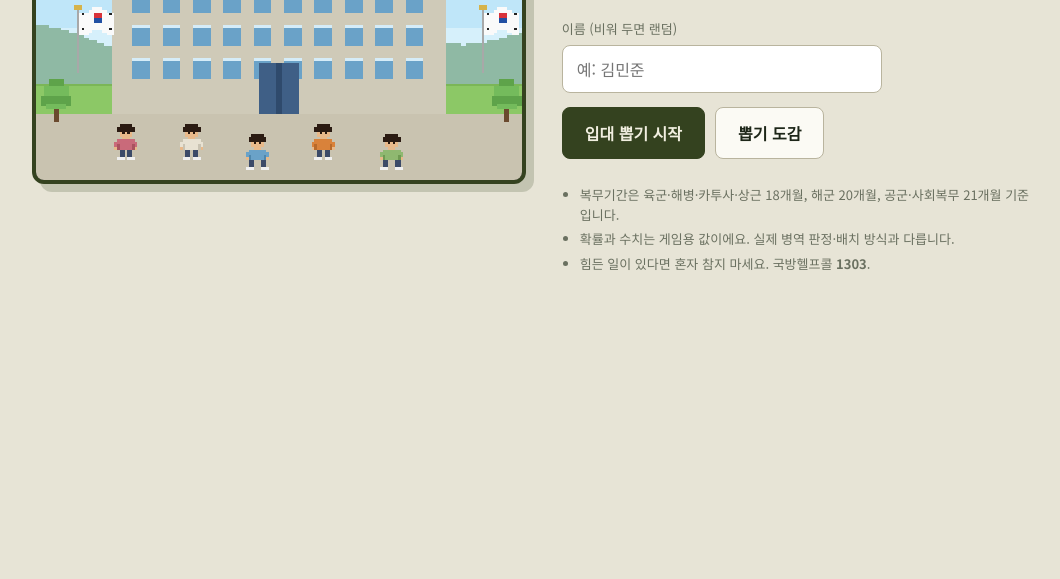
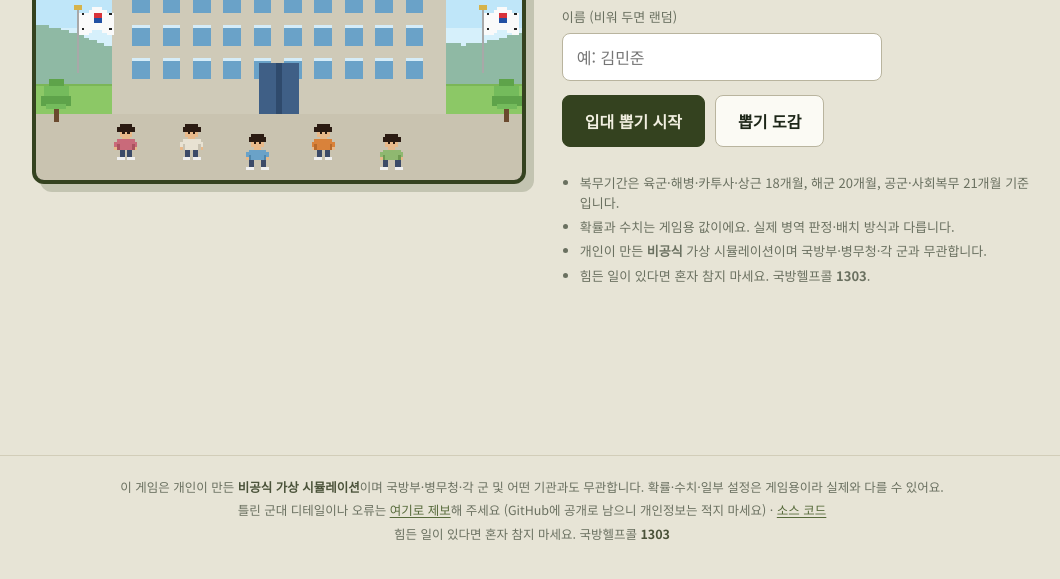
Before and after one commit to Pazinpo/army-gacha, a plain HTML site: page index.html in a window 1280 px wide. Shown: the part 345-924 px from the top of the page, without its empty margins (108-1168 px from the left). Before the commit the page ends 800 px from the top, so only its background shows below. Drawn offline with Linux system fonts and the light colour scheme.

Commit message:
Add unofficial notice, report link, favicon and share preview
- Footer with an unofficial/non-affiliation notice, a pre-filled GitHub issue link for corrections and the 1303 help line
- Favicon set (svg, png, ico, apple-touch) and Open Graph / Twitter card tags with a generated preview image

```diff
--- a/css/style.css
+++ b/css/style.css
@@ -231,6 +231,10 @@ h1 span { color: var(--accent); }
 .quote { margin-top: 12px; padding-top: 10px; border-top: 1px dashed var(--line); color: var(--muted); font-size: 13px; font-style: italic; }
 .end-actions { display: flex; flex-wrap: wrap; gap: 10px; justify-content: center; margin-top: 8px; }
 
+.site-foot { max-width: 1120px; margin: 0 auto; padding: 18px 20px 44px; border-top: 1px solid var(--line); color: var(--muted); font-size: 12.5px; line-height: 1.7; text-align: center; }
+.site-foot p { margin: 2px 0; word-break: keep-all; }
+.site-foot a { color: var(--olive-2); text-decoration: underline; text-underline-offset: 2px; }
+.site-foot b { color: #4a5239; }
 .toast { position: fixed; bottom: 26px; left: 50%; transform: translateX(-50%); background: #1d2618; color: #fff; padding: 10px 18px; border-radius: 999px; font-size: 14px; z-index: 200; box-shadow: 0 6px 20px rgba(0,0,0,.3); }
 
 /* ---------- 반응형 ---------- */
--- a/index.html
+++ b/index.html
@@ -5,6 +5,24 @@
 <meta name="viewport" content="width=device-width, initial-scale=1">
 <title>군대 뽑기 — 18개월, 운 100% 시뮬레이터</title>
 <meta name="description" content="신체등급부터 군종, 보직, 간부 운까지 전부 뽑기로 정해지는 군 생활 시뮬레이션 웹 게임">
+<meta name="theme-color" content="#34421f">
+<link rel="icon" href="favicon.svg" type="image/svg+xml">
+<link rel="icon" href="favicon-32.png" type="image/png" sizes="32x32">
+<link rel="icon" href="favicon.ico" sizes="any">
+<link rel="apple-touch-icon" href="apple-touch-icon.png">
+<link rel="canonical" href="https://pazinpo.github.io/army-gacha/">
+<meta property="og:type" content="website">
+<meta property="og:site_name" content="군대 뽑기">
+<meta property="og:title" content="군대 뽑기 — 18개월, 운 100% 시뮬레이터">
+<meta property="og:description" content="신체등급부터 군종, 보직, 간부 운까지 전부 뽑기. 당신의 군 생활은 어떻게 흘러갈까?">
+<meta property="og:url" content="https://pazinpo.github.io/army-gacha/">
+<meta property="og:image" content="https://pazinpo.github.io/army-gacha/og.png">
+<meta property="og:image:width" content="1200">
+<meta property="og:image:height" content="630">
+<meta name="twitter:card" content="summary_large_image">
+<meta name="twitter:title" content="군대 뽑기 — 18개월, 운 100% 시뮬레이터">
+<meta name="twitter:description" content="신체등급부터 군종, 보직, 간부 운까지 전부 뽑기. 당신의 군 생활은 어떻게 흘러갈까?">
+<meta name="twitter:image" content="https://pazinpo.github.io/army-gacha/og.png">
 <link rel="preconnect" href="https://fonts.googleapis.com">
 <link rel="preconnect" href="https://fonts.gstatic.com" crossorigin>
 <link href="https://fonts.googleapis.com/css2?family=Black+Han+Sans&family=Noto+Sans+KR:wght@400;500;700;900&display=swap" rel="stylesheet">
@@ -33,6 +51,7 @@
         <ul class="notes">
           <li>복무기간은 육군·해병·카투사·상근 18개월, 해군 20개월, 공군·사회복무 21개월 기준입니다.</li>
           <li>확률과 수치는 게임용 값이에요. 실제 병역 판정·배치 방식과 다릅니다.</li>
+          <li>개인이 만든 <b>비공식</b> 가상 시뮬레이션이며 국방부·병무청·각 군과 무관합니다.</li>
           <li>힘든 일이 있다면 혼자 참지 마세요. 국방헬프콜 <b>1303</b>.</li>
         </ul>
       </div>
@@ -144,6 +163,12 @@
   </div>
 
   <div id="toast" class="toast hidden"></div>
+
+  <footer class="site-foot">
+    <p>이 게임은 개인이 만든 <b>비공식 가상 시뮬레이션</b>이며 국방부·병무청·각 군 및 어떤 기관과도 무관합니다. 확률·수치·일부 설정은 게임용이라 실제와 다를 수 있어요.</p>
+    <p>틀린 군대 디테일이나 오류는 <a href="https://github.com/Pazinpo/army-gacha/issues/new?title=%5B%EC%A0%9C%EB%B3%B4%5D%20&body=%EC%96%B4%EB%96%A4%20%EB%B6%80%EB%B6%84%EC%9D%B4%20%ED%8B%80%EB%A0%B8%EA%B1%B0%EB%82%98%20%EB%B9%A0%EC%A1%8C%EB%82%98%EC%9A%94%3F%0A%0A%0A%EC%8B%A4%EC%A0%9C%EB%A1%9C%EB%8A%94%20%EC%96%B4%EB%96%A4%EA%B0%80%EC%9A%94%3F%20(%EB%B3%B5%EB%AC%B4%20%EC%8B%9C%EA%B8%B0%C2%B7%EA%B5%B0%EC%A2%85%C2%B7%EB%B6%80%EB%8C%80%20%EC%9C%A0%ED%98%95%EC%9D%84%20%EC%95%8C%EB%A0%A4%20%EC%A3%BC%EC%8B%9C%EB%A9%B4%20%EC%A2%8B%EC%95%84%EC%9A%94)%0A%0A%0A%EC%B0%B8%EA%B3%A0%ED%95%9C%20%EA%B3%B3%EC%9D%B4%20%EC%9E%88%EB%8B%A4%EB%A9%B4%20%EB%A7%81%ED%81%AC%3A%0A%0A%0A%E2%80%BB%20%EC%9D%B4%20%EA%B8%80%EC%9D%80%20%EA%B3%B5%EA%B0%9C%EB%A1%9C%20%EB%82%A8%EC%8A%B5%EB%8B%88%EB%8B%A4.%20%EC%9D%B4%EB%A6%84%C2%B7%EB%B6%80%EB%8C%80%EB%AA%85%C2%B7%EC%97%B0%EB%9D%BD%EC%B2%98%20%EA%B0%99%EC%9D%80%20%EA%B0%9C%EC%9D%B8%EC%A0%95%EB%B3%B4%EB%8A%94%20%EC%A0%81%EC%A7%80%20%EB%A7%88%EC%84%B8%EC%9A%94." target="_blank" rel="noopener">여기로 제보</a>해 주세요 (GitHub에 공개로 남으니 개인정보는 적지 마세요) · <a href="https://github.com/Pazinpo/army-gacha" target="_blank" rel="noopener">소스 코드</a></p>
+    <p>힘든 일이 있다면 혼자 참지 마세요. 국방헬프콜 <b>1303</b></p>
+  </footer>
 </div>
 
 <script src="js/data.js"></script>
```
Also changed, not shown: apple-touch-icon.png (added), favicon-32.png (added), favicon.ico (added), favicon.svg (added), og.png (added).
